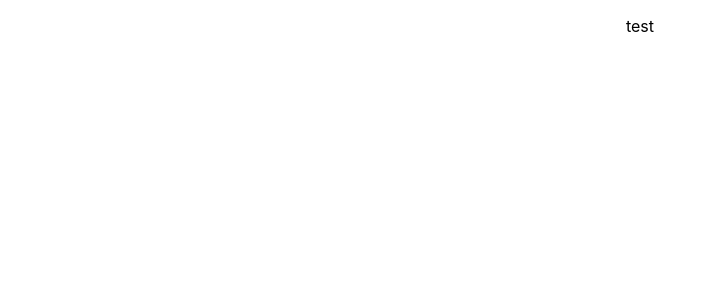
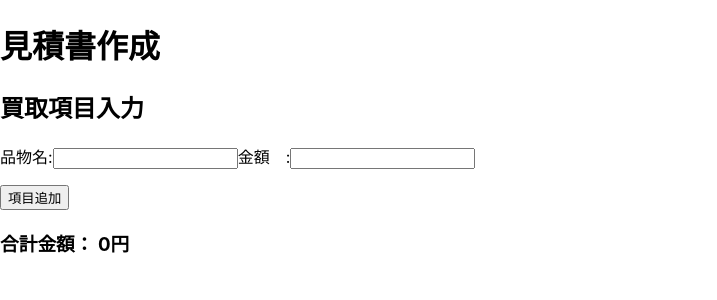
Before and after one commit to srknr/create_bill_of_perchace, a React (Create React App) app: page / in a window 1280 px wide. Shown: the top 300 px of the page, without its empty margins (0-717 px from the left). Built offline with nearby package versions, Linux system fonts and the light colour scheme.

Commit message:
品物登録編集削除機能追加

```diff
--- a/package.json
+++ b/package.json
@@ -14,11 +14,9 @@
   "scripts": {
     "start": "NODE_OPTIONS='--openssl-legacy-provider' react-scripts start",
     "build": "react-scripts build",
-    "rm": "rm -rf docs",
-    "mv": "mv build docs",
     "test": "react-scripts test",
     "eject": "react-scripts eject",
-    "deploy": "npm run rm && npm run build && npm run mv"
+    "deploy": "npm run build && gh-pages -d build"
   },
   "eslintConfig": {
     "extends": [
--- a/src/App.css
+++ b/src/App.css
@@ -1,3 +1,22 @@
-.App {
-  text-align: center;
+.app {
+ margin: 10px;
+ padding: 10px;
 }
+
+.main{
+  display: flex;
+  padding-left: 50px;
+}
+
+.inputForm{
+ margin: 5px;
+ padding-left: 10px;
+}
+
+.editButton{
+  background:darkslategray;
+}
+
+.deleteButton{
+  background:brown;
+}
--- a/src/App.js
+++ b/src/App.js
@@ -1,16 +1,167 @@
-import React from 'react';
-import './App.css';
+// // import React from 'react';
+// import './App.css';
 
+// import React, { useState } from 'react';
 
-function App() {
+// const App = () => {
+//   const [items, setItems] = useState([]);
+//   const [itemName, setItemName] = useState('');
+//   const [itemAmount, setItemAmount] = useState('');
+//   const [totalAmount, setTotalAmount] = useState(0);
+
+//   const handleItemNameChange = (e) => {
+//     setItemName(e.target.value);
+//   };
+
+//   const handleItemAmountChange = (e) => {
+//     setItemAmount(e.target.value);
+//   };
+
+//   const handleAddItem = () => {
+//     if (itemName && itemAmount) {
+//       const newItem = { name: itemName, amount: parseFloat(itemAmount) };
+//       setItems([...items, newItem]);
+//       setTotalAmount(totalAmount + parseFloat(itemAmount));
+//       setItemName('');
+//       setItemAmount('');
+//     }
+//   };
+
+//   const handleConfirm = () => {
+//     // ここで確定ボタンが押されたときの処理を実装
+//     console.log('Items:', items);
+//     console.log('Total Amount:', totalAmount);
+//     // 他の必要な処理を追加できます
+//   };
+
+//   return (
+//     <div>
+//       <h1>Expense Tracker</h1>
+//       <div>
+//         <h2>買取項目</h2>
+//         {items.map((item, index) => (
+//           <div key={index}>
+//             <p>{item.name}: {item.amount}円</p>
+//           </div>
+//         ))}
+//         <div className='inputForm'>
+//           <label>品物名:</label>
+//           <input type="text" value={itemName} onChange={handleItemNameChange} />
+//         </div>
+//         <div className='inputForm'>
+//           <label>金額　:</label>
+//           <input type="number" value={itemAmount} onChange={handleItemAmountChange} />
+//         </div>
+//         <button onClick={handleAddItem}>フォーム追加</button>
+//         <div>
+//           <h3>買取合計金額: {totalAmount}円</h3>
+//         </div>
+//         <button onClick={handleConfirm}>確定</button>
+//         <div>
+//         <ul>
+//         {items.map((item, index) => (
+//           <li key={index}>{item.name}, {item.amount}</li>
+//         ))}
+//       </ul>
+//         </div>
+//       </div>
+//     </div>
+//   );
+// };
+
+// export default App;
+
+import React, { useState } from 'react';
+
+const App = () => {
+  const [items, setItems] = useState([]);
+  const [itemName, setItemName] = useState('');
+  const [itemAmount, setItemAmount] = useState('');
+  const [totalAmount, setTotalAmount] = useState(0);
+  const [editingIndex, setEditingIndex] = useState(null);
+
+  const handleItemNameChange = (e) => {
+    setItemName(e.target.value);
+  };
+
+  const handleItemAmountChange = (e) => {
+    setItemAmount(e.target.value);
+  };
+
+  const handleAddItem = () => {
+    if (itemName && itemAmount) {
+      if (editingIndex !== null) {
+        // Editing existing item
+        const updatedItems = [...items];
+        const editedItem = updatedItems[editingIndex];
+        editedItem.name = itemName;
+        editedItem.amount = parseFloat(itemAmount);
+        setItems(updatedItems);
+        setEditingIndex(null);
+      } else {
+        // Adding new item
+        const newItem = { name: itemName, amount: parseFloat(itemAmount) };
+        setItems([...items, newItem]);
+      }
+
+      setTotalAmount(calculateTotalAmount([...items, { name: itemName, amount: parseFloat(itemAmount) }]));
+      setItemName('');
+      setItemAmount('');
+    }
+  };
+
+  const handleEditItem = (index) => {
+    const itemToEdit = items[index];
+    setItemName(itemToEdit.name);
+    setItemAmount(itemToEdit.amount.toString());
+    setEditingIndex(index);
+  };
+
+  const handleDeleteItem = (index) => {
+    const updatedItems = items.filter((_, i) => i !== index);
+    setItems(updatedItems);
+    setTotalAmount(calculateTotalAmount(updatedItems));
+  };
+
+  const calculateTotalAmount = (items) => {
+    return items.reduce((total, item) => total + item.amount, 0);
+  };
+
+  const formatAmountWithCommas = (amount) => {
+    return amount.toLocaleString();
+  };
+
   return (
-    <div className="App">
-      <header className="App-header">
+    <div className='app'>
+      <div className='main'>
+      <h1>見積書作成</h1>
+      <div>
+        <h2>買取項目入力</h2>
+        {items.map((item, index) => (
+          <div key={index}>
+            <p>{item.name}:  {formatAmountWithCommas(item.amount)}円
+            <button className='editButton' onClick={() => handleEditItem(index)}>編集</button>
+            <button className='deleteButton' onClick={() => handleDeleteItem(index)}>削除</button>
+        </p>
+          </div>
+        ))}
+        <div className='inputForm'>
+          <label>品物名:</label>
+          <input type="text" value={itemName} onChange={handleItemNameChange} />
 
-    <p>test</p>
-      </header>
+          <label>金額　:</label>
+          <input type="number" value={itemAmount} onChange={handleItemAmountChange} />
+        </div>
+        <p className='inputForm'>
+        <button  onClick={handleAddItem}>{editingIndex !== null ? '項目編集' : '項目追加'}</button>
+        </p>
+        <div>
+          <h3>合計金額：  {formatAmountWithCommas(totalAmount)}円</h3>
+        </div>
+      </div>
+      </div>
     </div>
   );
-}
+};
 
 export default App;
```
